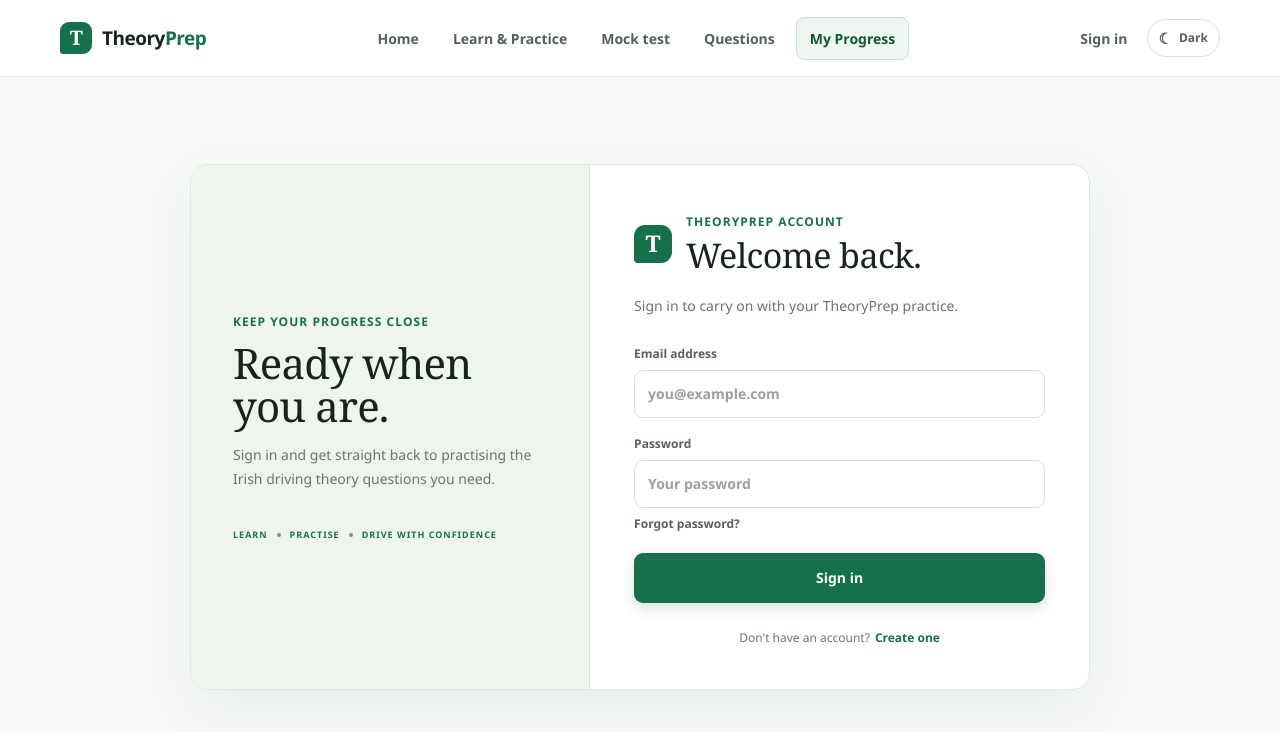
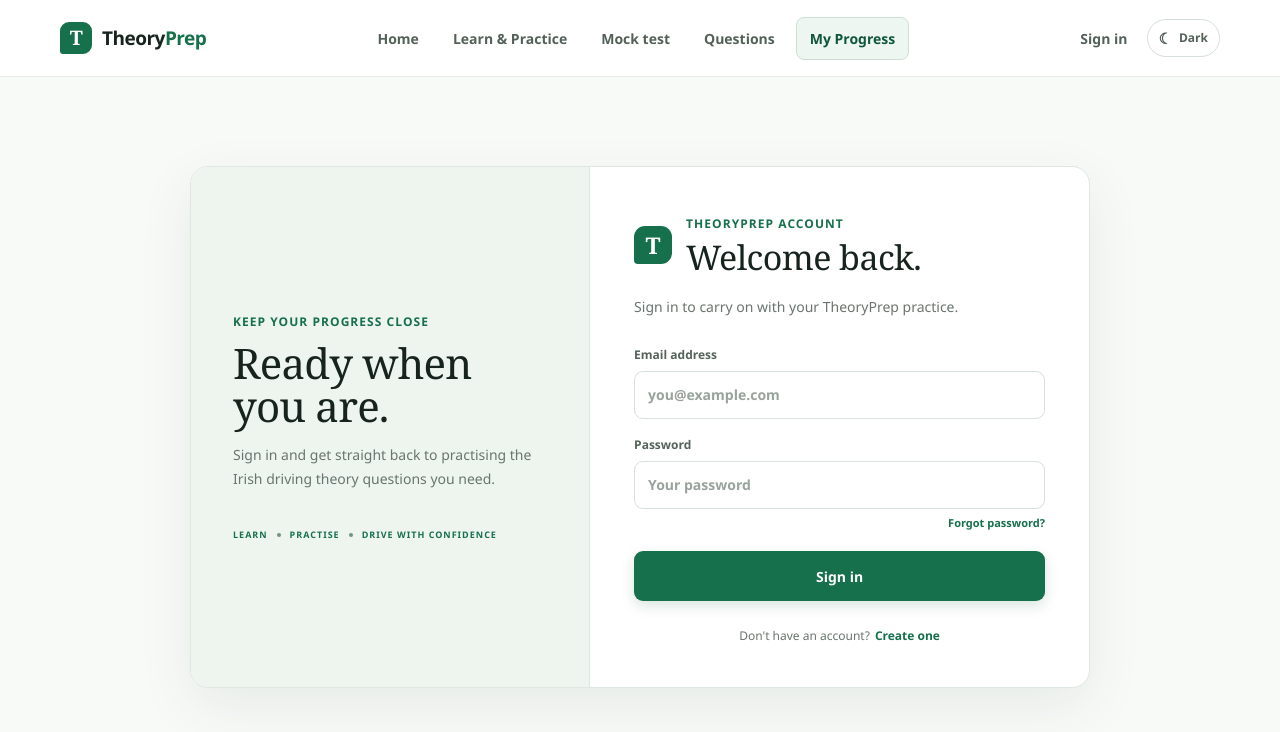
Before and after one commit to cullenry/theory-tester, a Next.js app: page /login in a window 1280 px wide. Shown: the top 732 px of the page. Built offline with nearby package versions, Linux system fonts and the light colour scheme; no server answers.

Commit message:
Polish mobile auth and recovery UI

```diff
--- a/src/app/globals.css
+++ b/src/app/globals.css
@@ -3633,3 +3633,42 @@ html.dark .pwa-install-dismiss:hover {
     animation: none;
   }
 }
+
+
+/* Mobile auth simplification */
+@media (max-width: 760px) {
+  .auth-side h2 {
+    display: none;
+  }
+
+  .auth-side > p:not(.eyebrow) {
+    margin-top: 9px;
+  }
+
+  .auth-side-line {
+    margin-top: 19px;
+  }
+}
+
+/* Password recovery controls */
+.auth-forgot-link {
+  justify-self: end;
+  margin-top: -1px;
+  color: var(--green);
+  font-size: 11px;
+  font-weight: 750;
+}
+
+.auth-forgot-link:hover {
+  text-decoration: underline;
+}
+
+.auth-loading-message {
+  margin: 22px 0 0;
+  color: var(--muted);
+  font-size: 12px;
+}
+
+html.dark .auth-forgot-link {
+  color: var(--green);
+}
```
